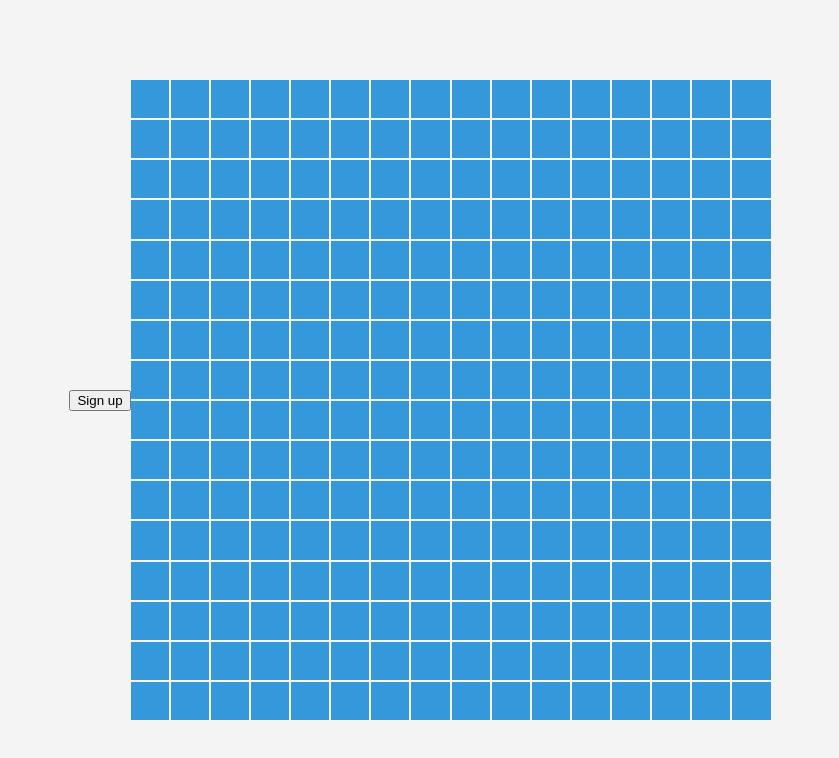
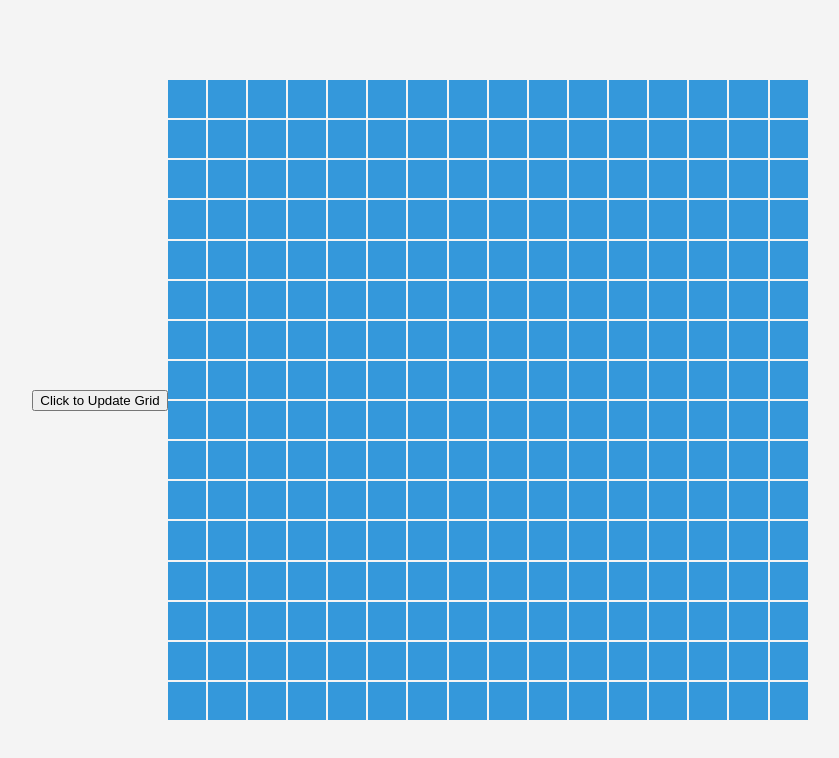
Before and after one commit to kathyhua1/etch-a-sketch, a plain HTML site: page index.html in a window 1280 px wide. Shown: the whole page, without its empty margins (220-1059 px from the left). Drawn offline with Linux system fonts and the light colour scheme.

Commit message:
button update

```diff
--- a/index.html
+++ b/index.html
@@ -7,9 +7,7 @@
     <link rel="stylesheet" href="style.css">
 </head>
 <body>
-    <div class="button">
-    <button class="btn">Sign up</button>
-    </div>
+    <button id="redoGrid">Click to Update Grid</button>
 
     <div class="grid-container" id="grid-container"></div>
     <script src="script.js"></script>
```
